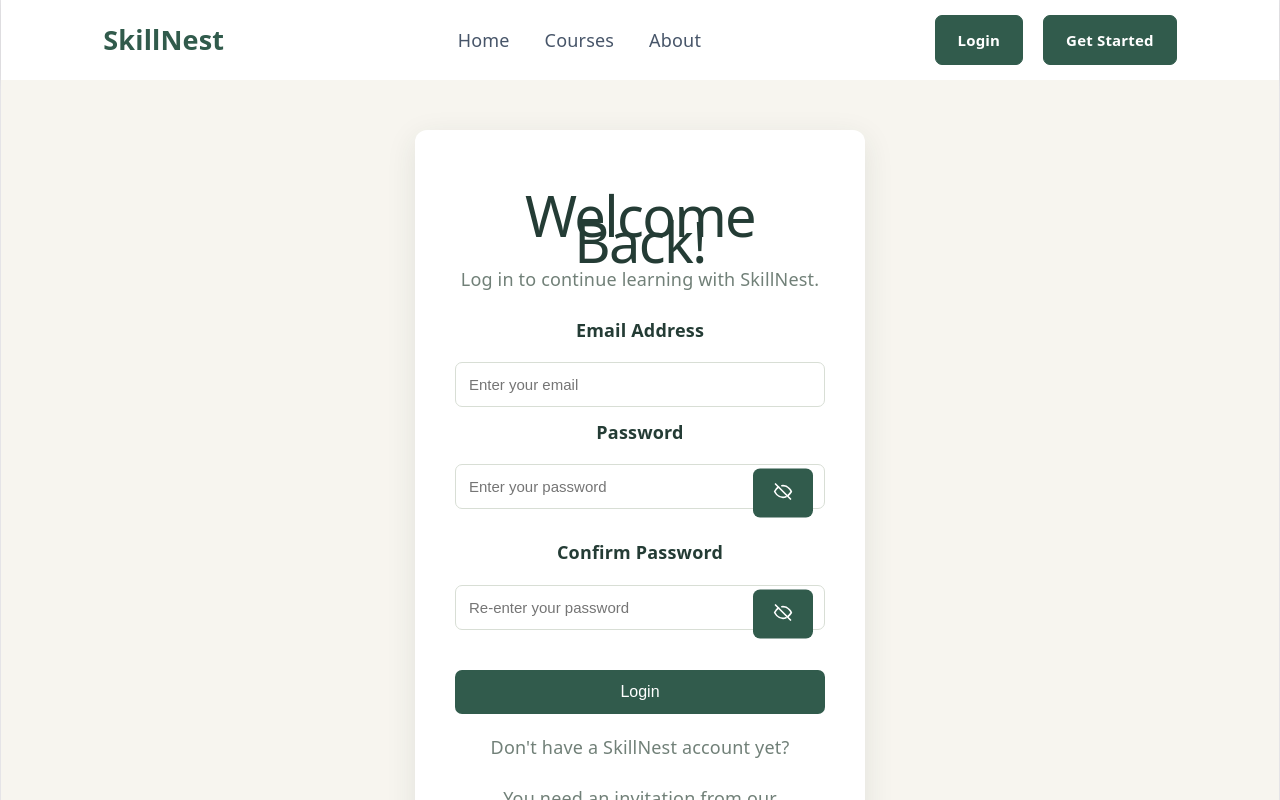
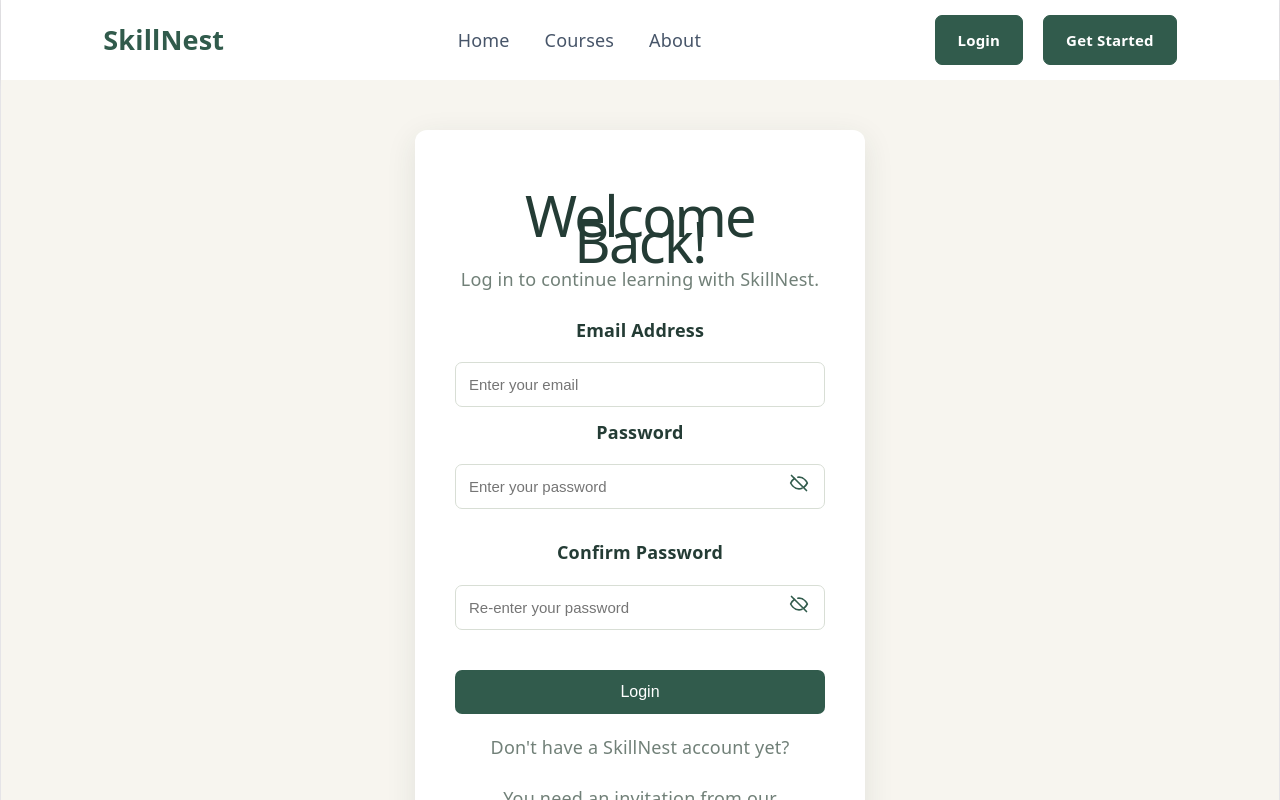
Before and after one commit to sirdrick037-svg/lms_config, a React (Vite) app in the folder lms-frontend/: page /login in a window 1280 px wide. Shown: the top 800 px of the page. Built offline with nearby package versions, Linux system fonts and the light colour scheme.

Commit message:
feat: enhance password input styling with show/hide toggle button adjustments

```diff
--- a/lms-frontend/src/App.css
+++ b/lms-frontend/src/App.css
@@ -2229,6 +2229,7 @@
   }
 }
 
+
 /* Password fields with show/hide buttons */
 .password-input-wrapper {
   position: relative;
@@ -2240,27 +2241,37 @@
 
 .password-input-wrapper input {
   width: 100%;
-  padding-right: 48px;
+  padding-right: 52px;
   box-sizing: border-box;
 }
 
-.password-toggle {
+/* Show/hide password button */
+.auth-card .password-input-wrapper .password-toggle {
   position: absolute;
-  right: 12px;
+  right: 8px;
   top: 50%;
   transform: translateY(-50%);
+
+  width: 36px;
+  height: 36px;
+  min-width: 36px;
+
+  margin: 0;
+  padding: 0;
+  border: none;
+  border-radius: 8px;
+
   background: transparent;
-  border: none;
-  padding: 5px;
-  margin: 0;
+  color: #315b4c;
+
+  display: flex;
+  align-items: center;
+  justify-content: center;
+
   cursor: pointer;
-  font-size: 19px;
-  line-height: 1;
-  width: auto;
-  color: #315b4c;
-}
-
-.password-toggle:hover {
-  background: transparent;
-  transform: translateY(-50%);
-}
+  z-index: 2;
+}
+
+.auth-card .password-input-wrapper .password-toggle:hover {
+  background: #f0f4f1;
+}
```
